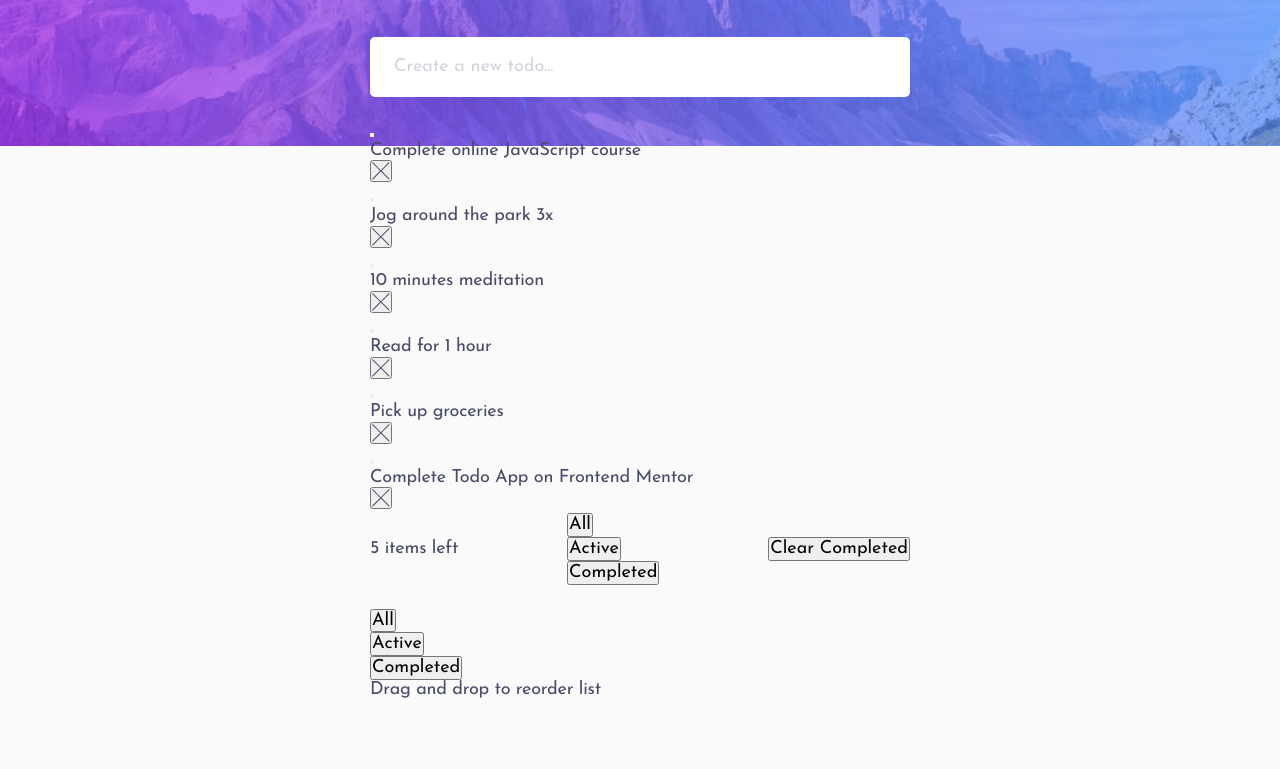
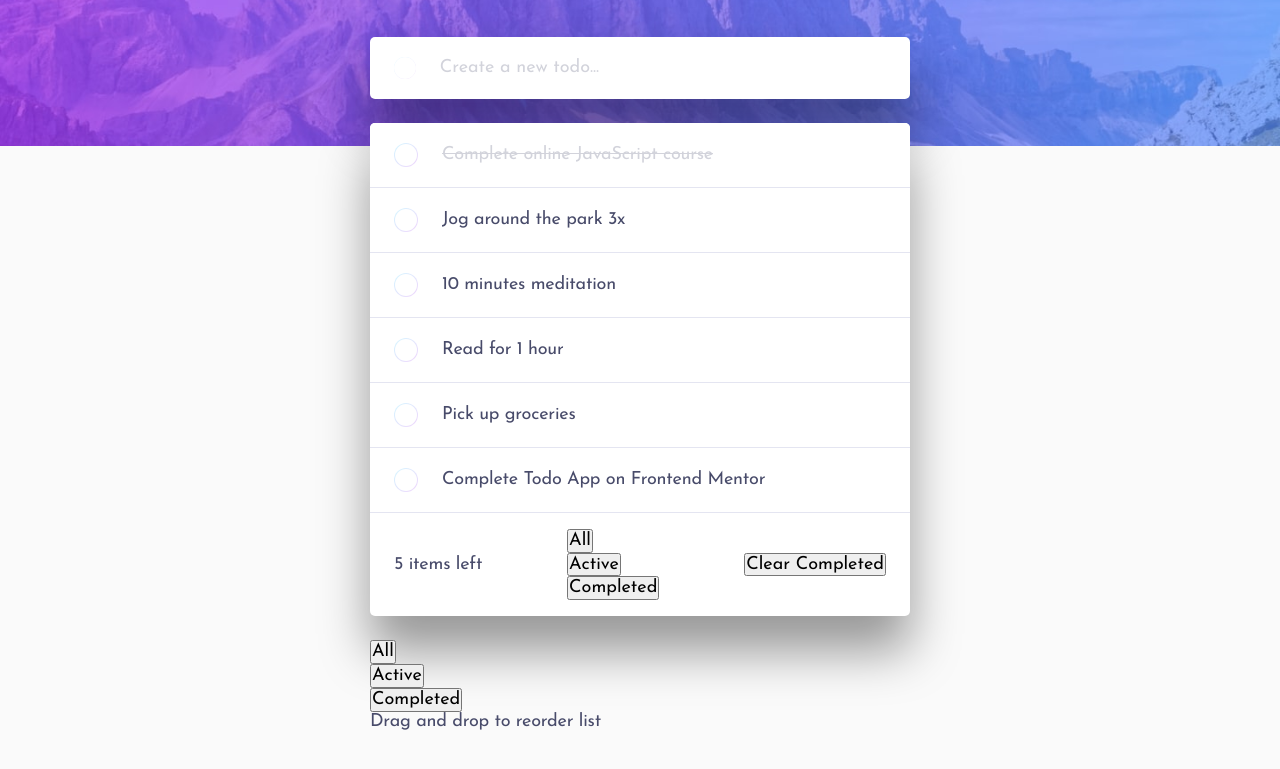
Before and after one commit to karolbanat/fem-todo-app, a website: page index.html in a window 1280 px wide. Shown: the part 121-890 px from the top of the page. Drawn offline with Linux system fonts and the light colour scheme.

Commit message:
Task with buttons

```diff
--- a/index.html
+++ b/index.html
@@ -37,56 +37,70 @@
         <section>
           <h2 class="visually-hidden">Todo form</h2>
           <form class="todo-form">
-            <!-- <button aria-label="Add todo" class="todo-form__submit-btn"></button> -->
+            <button aria-label="Add todo" type="submit" class="check-button">
+              <img src="./dist/images/icon-check.svg" alt="">
+            </button>
             <input type="text" placeholder="Create a new todo..." class="todo-form__input">
           </form>
         </section> <!-- Todo form end -->
         <!-- Main todo app list and filters -->
-        <section>
+        <section class="todo-body">
           <h2 class="visually-hidden">Todo list</h2>
           <ul class="todo-list">
-            <li class="task" data-state="active">
-              <button aria-labelledby="task-1" aria-checked="false" role="checkbox" class="task__check-button"></button>
+            <li class="task" data-status="completed">
+              <button aria-labelledby="task-1" aria-checked="false" role="checkbox" class="check-button">
+                <img src="./dist/images/icon-check.svg" alt="">
+              </button>
               <p id="task-1" class="task__label">Complete online JavaScript course</p>
               <button aria-describedby="task-1" class="task__delete-button">
                 <span class="visually-hidden">Delete</span>
                 <img src="./dist/images/icon-cross.svg" alt="">
               </button>
             </li>
-            <li class="task" data-state="active">
-              <button aria-labelledby="task-2" aria-checked="false" role="checkbox" class="task__check-button"></button>
+            <li class="task" data-status="active">
+              <button aria-labelledby="task-2" aria-checked="false" role="checkbox" class="check-button">
+                <img src="./dist/images/icon-check.svg" alt="">
+              </button>
               <p id="task-2" class="task__label">Jog around the park 3x</p>
               <button aria-describedby="task-2" class="task__delete-button">
                 <span class="visually-hidden">Delete</span>
                 <img src="./dist/images/icon-cross.svg" alt="">
               </button>
             </li>
-            <li class="task" data-state="active">
-              <button aria-labelledby="task-3" aria-checked="false" role="checkbox" class="task__check-button"></button>
+            <li class="task" data-status="active">
+              <button aria-labelledby="task-3" aria-checked="false" role="checkbox" class="check-button">
+                <img src="./dist/images/icon-check.svg" alt="">
+              </button>
               <p id="task-3" class="task__label">10 minutes meditation</p>
               <button aria-describedby="task-3" class="task__delete-button">
                 <span class="visually-hidden">Delete</span>
                 <img src="./dist/images/icon-cross.svg" alt="">
               </button>
             </li>
-            <li class="task" data-state="active">
-              <button aria-labelledby="task-4" aria-checked="false" role="checkbox" class="task__check-button"></button>
+            <li class="task" data-status="active">
+              <button aria-labelledby="task-4" aria-checked="false" role="checkbox" class="check-button">
+                <img src="./dist/images/icon-check.svg" alt="">
+              </button>
               <p id="task-4" class="task__label">Read for 1 hour</p>
               <button aria-describedby="task-4" class="task__delete-button">
                 <span class="visually-hidden">Delete</span>
                 <img src="./dist/images/icon-cross.svg" alt="">
               </button>
             </li>
-            <li class="task" data-state="active">
-              <button aria-labelledby="task-5" aria-checked="false" role="checkbox" class="task__check-button"></button>
+            <li class="task" data-status="active">
+              <button aria-labelledby="task-5" aria-checked="false" role="checkbox" class="check-button">
+                <img src="./dist/images/icon-check.svg" alt="">
+              </button>
               <p id="task-5" class="task__label">Pick up groceries</p>
               <button aria-describedby="task-5" class="task__delete-button">
                 <span class="visually-hidden">Delete</span>
                 <img src="./dist/images/icon-cross.svg" alt="">
               </button>
             </li>
-            <li class="task" data-state="active">
-              <button aria-labelledby="task-6" aria-checked="false" role="checkbox" class="task__check-button"></button>
+            <li class="task" data-status="active">
+              <button aria-labelledby="task-6" aria-checked="false" role="checkbox" class="check-button">
+                <img src="./dist/images/icon-check.svg" alt="">
+              </button>
               <p id="task-6" class="task__label">Complete Todo App on Frontend Mentor</p>
               <button aria-describedby="task-6" class="task__delete-button">
                 <span class="visually-hidden">Delete</span>
@@ -94,7 +108,7 @@
               </button>
             </li>
           </ul>
-          <div class="flex-space-between">
+          <div class="todo-body__footer | flex-space-between">
             <p id="todo-counter" class="todo-counter">5 items left</p>
             <ul data-screen="desktop" class="filters">
               <li><button data-filter="all" class="filter-button active"><span class="visually-hidden">Show</span>
--- a/src/sass/abstracts/_variables.scss
+++ b/src/sass/abstracts/_variables.scss
@@ -1,6 +1,6 @@
 $breakpoints: (
 	small: 38em,
-	medium: 50em,
+	medium: 40em,
 	large: 62em,
 );
 
--- /dev/null
+++ b/src/sass/components/_check-button.scss
@@ -0,0 +1,31 @@
+.check-button {
+	--size: var(--spacer-rem-450);
+	position: relative;
+	display: grid;
+	place-items: center;
+	width: var(--size);
+	aspect-ratio: 1;
+	background-image: var(--bg-task-button);
+	border: none;
+	border-radius: 50%;
+	opacity: 0.25;
+	cursor: pointer;
+	transition: opacity 0.35s ease;
+
+	&::before {
+		content: '';
+		position: absolute;
+		width: calc(var(--size) - 2px);
+		aspect-ratio: 1;
+		background-color: var(--bg-todo);
+		border-radius: inherit;
+	}
+
+	&[aria-checked='true'],
+	&:is(:hover, :focus) {
+		opacity: 1;
+		&::before {
+			opacity: 0;
+		}
+	}
+}
--- a/src/sass/components/_index.scss
+++ b/src/sass/components/_index.scss
@@ -1,3 +1,6 @@
 @forward './app-logo';
 @forward './theme-toggle';
 @forward './todo-form';
+@forward './todo-body';
+@forward './task';
+@forward './check-button';
--- /dev/null
+++ b/src/sass/components/_task.scss
@@ -0,0 +1,34 @@
+.task {
+	display: flex;
+	align-items: center;
+	gap: var(--spacer-rem-275);
+	padding-block: var(--spacer-rem-250);
+	padding-inline: var(--spacer-rem-450);
+	background-color: var(--bg-todo);
+
+	&:not(:last-child) {
+		border-bottom: 1px solid var(--task-border);
+	}
+
+	&__label {
+		font-size: var(--fz-400);
+		word-wrap: break-word;
+	}
+
+	&[data-status='completed'] &__label {
+		text-decoration: line-through;
+		color: var(--task-completed);
+	}
+
+	&__delete-button {
+		display: none;
+		margin-inline-start: auto;
+		background: none;
+		border: none;
+		cursor: pointer;
+	}
+
+	&:is(:focus-within, :hover) &__delete-button {
+		display: block;
+	}
+}
--- /dev/null
+++ b/src/sass/components/_todo-body.scss
@@ -0,0 +1,12 @@
+.todo-body {
+	background-color: var(--bg-todo);
+	border-radius: var(--borr-200);
+	box-shadow: var(--shadow);
+	overflow: hidden;
+
+	&__footer {
+		padding-block: var(--spacer-rem-200);
+		padding-inline: var(--spacer-rem-450);
+		border-top: 1px solid var(--task-border);
+	}
+}
--- a/src/sass/components/_todo-form.scss
+++ b/src/sass/components/_todo-form.scss
@@ -1,16 +1,21 @@
 .todo-form {
+	display: flex;
+	align-items: center;
+	gap: var(--spacer-rem-275);
 	padding-block: var(--spacer-rem-250);
 	padding-inline: var(--spacer-rem-450);
 	font-size: var(--fz-400);
 	background-color: var(--bg-todo);
 	border-radius: var(--borr-200);
-	// box-shadow: var(--shadow);
+	box-shadow: var(--shadow);
 
 	&__input {
 		width: 100%;
+		color: var(--body-copy);
 		background-color: inherit;
 		border: none;
 		caret-color: var(--input-caret);
+		outline-offset: 4px;
 		&::placeholder {
 			color: var(--input-placeholder);
 		}
```
Also changed, not shown: dist/css/main.min.css.
